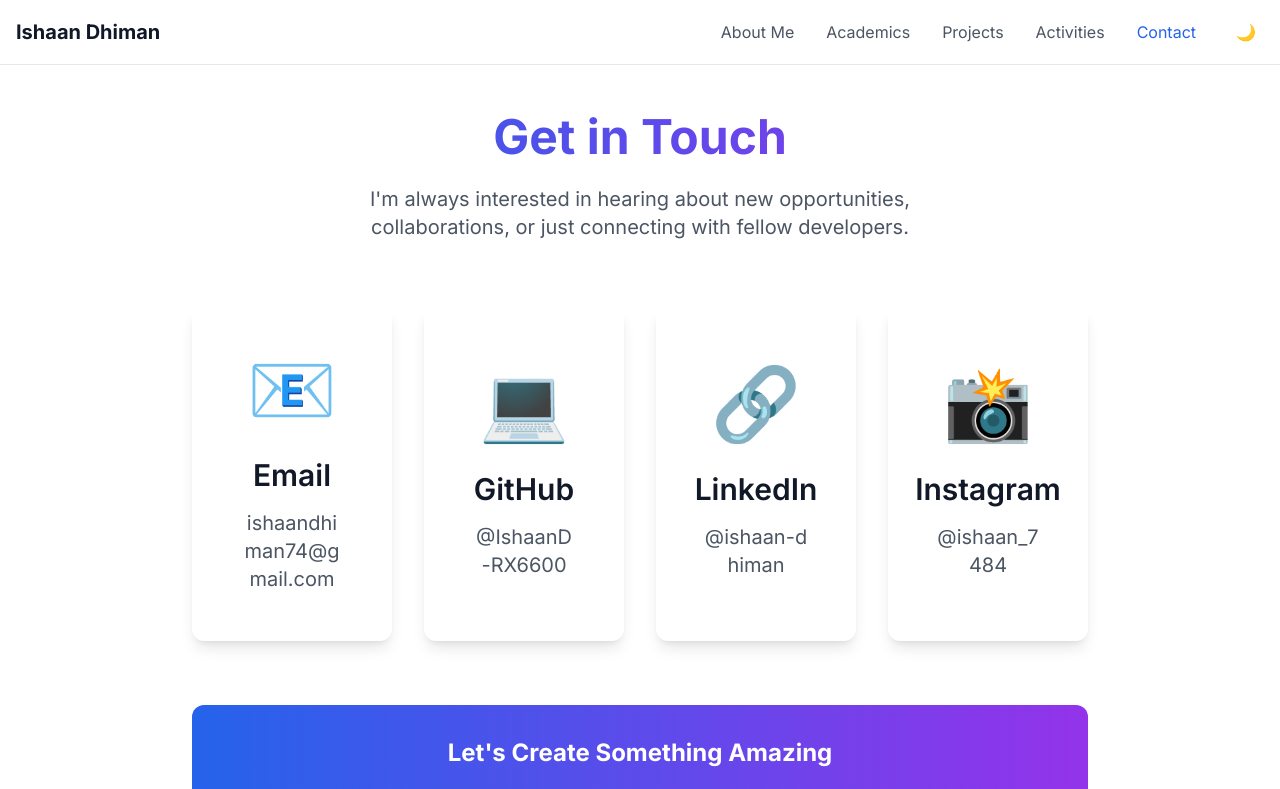
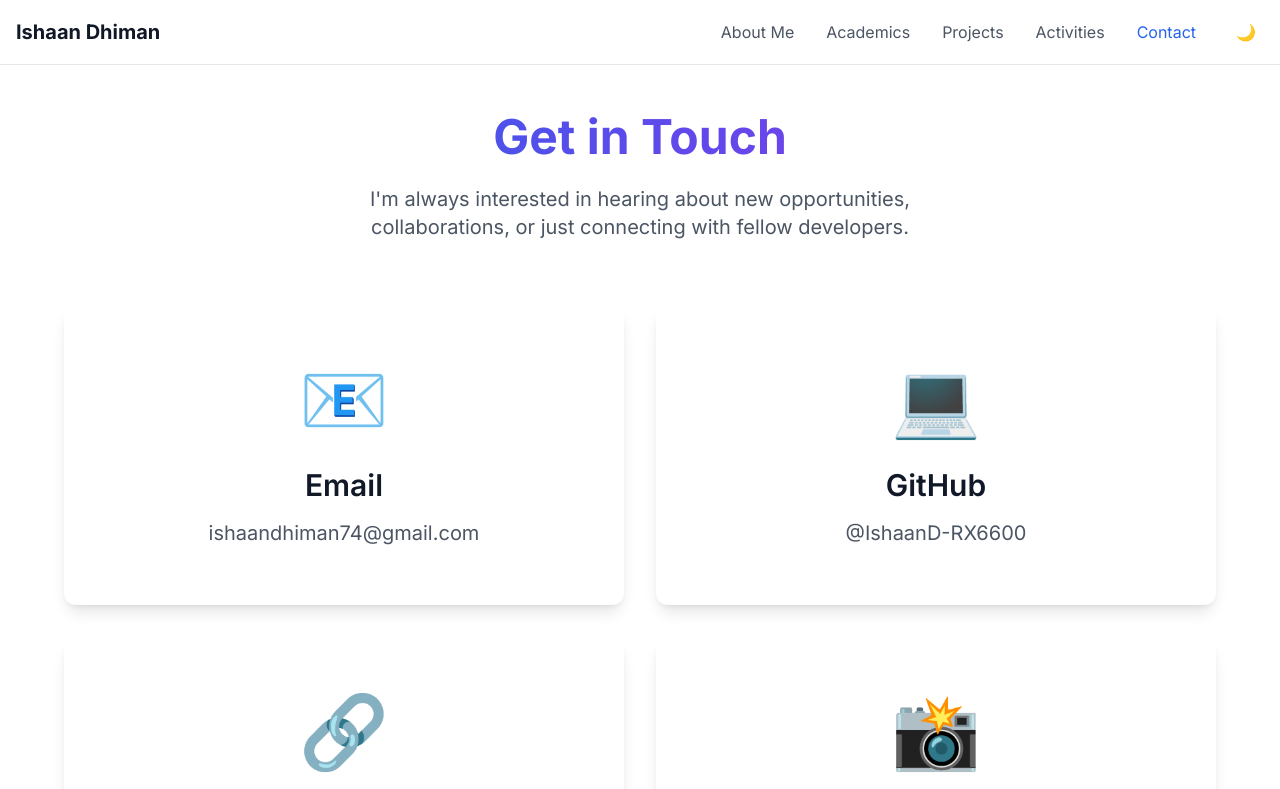
Before and after one commit to IshaanD-RX6600/IshaanDhiman, a Next.js app: page /contact in a window 1280 px wide. Shown: the top 789 px of the page. Built offline with nearby package versions, Linux system fonts and the light colour scheme.

Commit message:
Refine contact page layout and

```diff
--- a/src/app/contact/page.tsx
+++ b/src/app/contact/page.tsx
@@ -36,7 +36,7 @@
 
   return (
     <div className="min-h-screen py-12 px-4">
-      <div className="max-w-4xl mx-auto">
+      <div className="max-w-6xl mx-auto">
         {/* Header */}
         <div className="text-center mb-16">
           <h1 className="text-4xl md:text-5xl font-bold mb-6 bg-gradient-to-r from-blue-600 to-purple-600 text-transparent bg-clip-text">
@@ -48,7 +48,7 @@
         </div>
 
         {/* Contact Information */}
-        <div className="grid grid-cols-1 sm:grid-cols-2 lg:grid-cols-4 gap-8 mb-16">
+        <div className="grid grid-cols-1 md:grid-cols-2 gap-8 mb-16">
           {contactInfo.map((info, index) => (
             <a
               key={index}
@@ -59,7 +59,7 @@
             >
               <div className="text-7xl mb-8">{info.icon}</div>
               <h3 className="text-3xl font-semibold mb-4">{info.title}</h3>
-              <p className="text-gray-600 dark:text-gray-400 text-xl text-center break-all">{info.value}</p>
+              <p className="text-gray-600 dark:text-gray-400 text-xl text-center break-words">{info.value}</p>
             </a>
           ))}
         </div>
```
